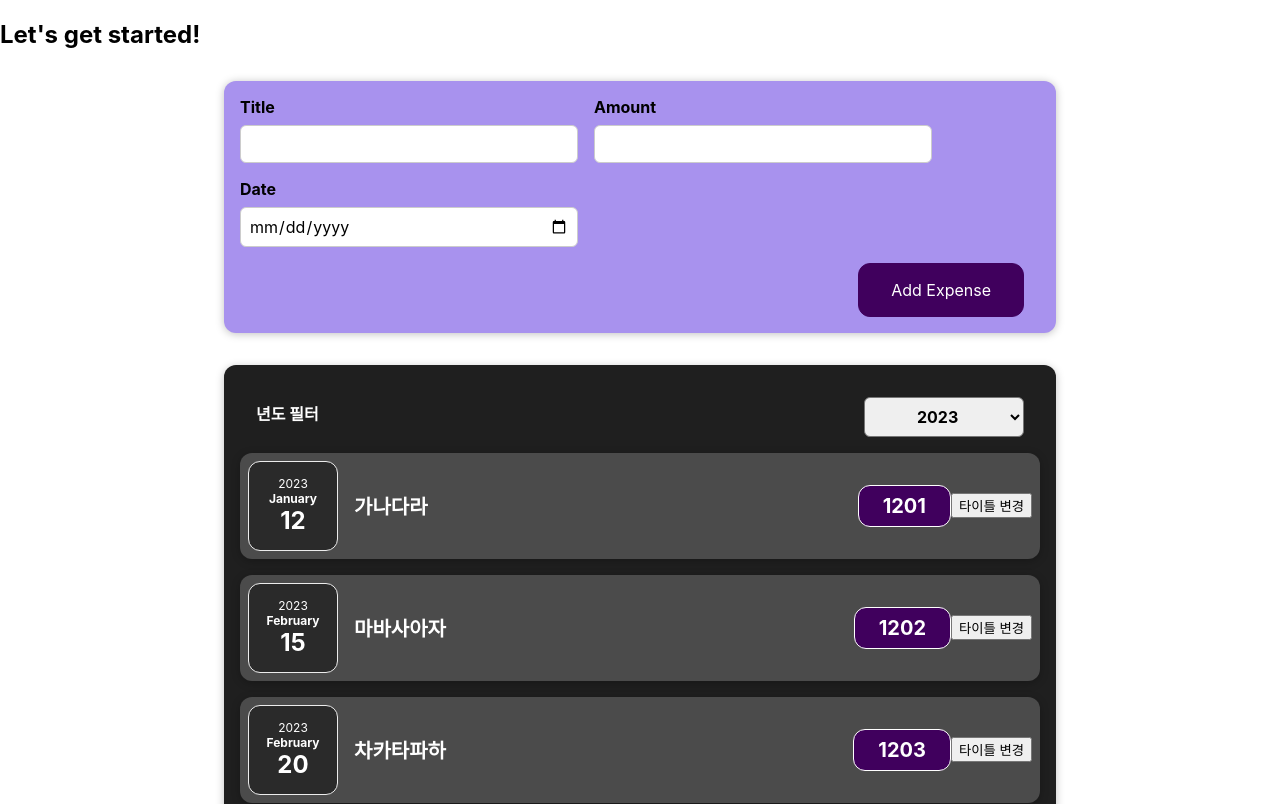
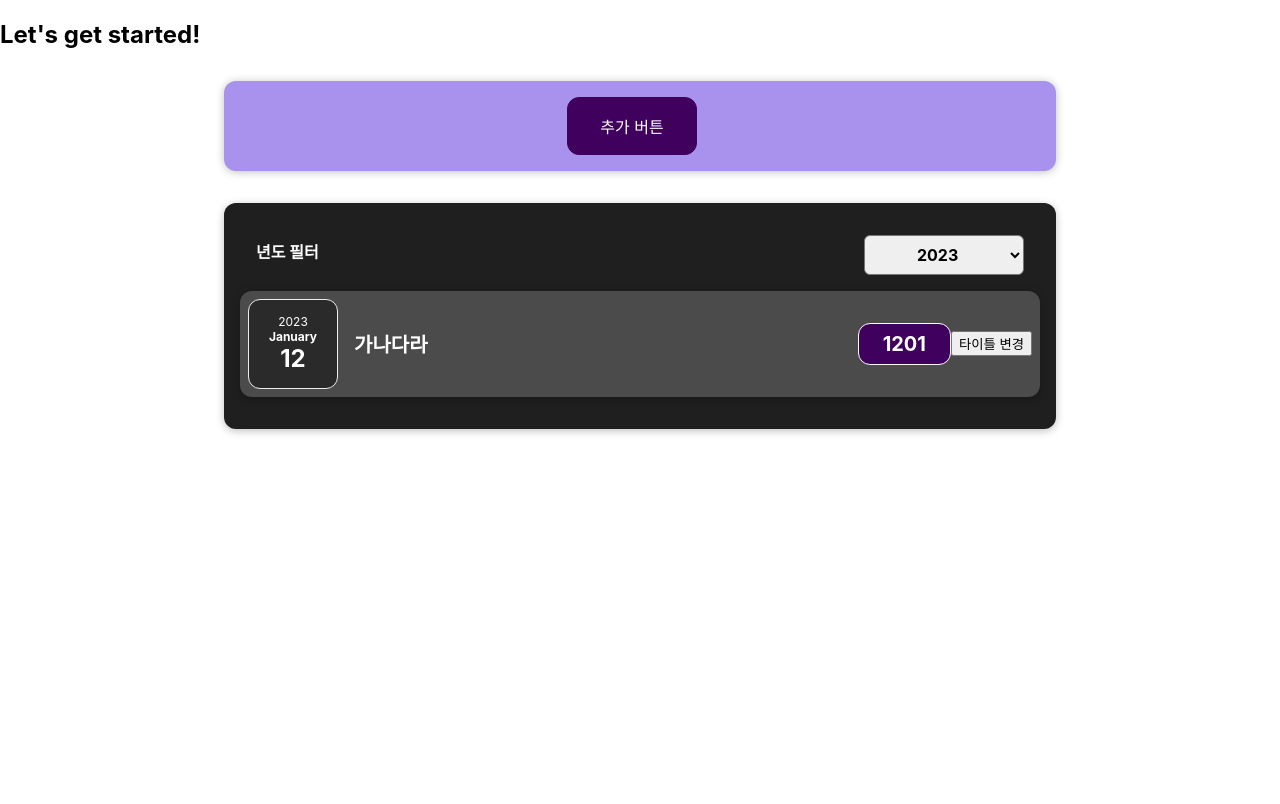
Before and after one commit to huksjh/react_udemy, a React (Create React App) app: page / in a window 1280 px wide. Shown: the top 804 px of the page. Built offline with nearby package versions, Linux system fonts and the light colour scheme.

Commit message:
필터 추가수정

```diff
--- a/src/App.js
+++ b/src/App.js
@@ -1,9 +1,9 @@
+import { useState } from "react";
 import "./App.css";
 import Expenses from "./components/Expense/Expenses";
 import NewExpense from "./components/NewExpense/NewExpense";
 
-function App() {
-	const expenses = [
+const DUMMY_EXPENSES = [
 	{
 		id: "el-1",
 		title: "가나다라",
@@ -14,25 +14,30 @@ function App() {
 		id: "el-2",
 		title: "마바사아자",
 		amount: 1202,
-			date: new Date(2023, 1, 15),
+		date: new Date(2021, 1, 15),
 	},
 	{
 		id: "el-3",
 		title: "차카타파하",
 		amount: 1203,
-			date: new Date(2023, 1, 20),
+		date: new Date(2022, 1, 20),
 	},
 	{
 		id: "el-4",
 		title: "우리나라",
 		amount: 1204,
-			date: new Date(2023, 0, 23),
+		date: new Date(2022, 0, 23),
 	},
 ];
+function App() {
+	const [expenses, setExpenses] = useState(DUMMY_EXPENSES);
 
 	const addExpenseData = (expense) => {
 		console.log("In App.js");
-		console.log(expense);
+		//console.log(expense);
+		setExpenses((prevExpensse) => {
+			return [expense, ...expenses];
+		});
 	};
 
 	return (
--- a/src/components/Expense/Expenses.js
+++ b/src/components/Expense/Expenses.js
@@ -7,9 +7,25 @@ import "./Expenses.css";
 const Expenses = (props) => {
 	const [filteredYear, setFiltereYear] = useState("2023");
 	const filterChangeHandler = (selectedYear) => {
-		console.log("filterChangeHandler");
 		setFiltereYear(selectedYear);
 	};
+
+	const filterExpenses = props.items.filter((item) => {
+		return item.date.getFullYear().toString() === filteredYear;
+	});
+	//console.log(filterExpenses);
+
+	let expenseContent = <p>검색된 데이터가 없습니다.</p>;
+	if (filterExpenses.length > 0) {
+		expenseContent = filterExpenses.map((item) => (
+			<ExpenseItem
+				key={item.id}
+				title={item.title}
+				amount={item.amount}
+				date={item.date}
+			/>
+		));
+	}
 
 	return (
 		<div>
@@ -18,14 +34,7 @@ const Expenses = (props) => {
 					selectedYear={filteredYear}
 					onChangeFilter={filterChangeHandler}
 				/>
-				{props.items.map((item) => (
-					<ExpenseItem
-						key={item.id}
-						title={item.title}
-						amount={item.amount}
-						date={item.date}
-					/>
-				))}
+				{expenseContent}
 			</Card>
 		</div>
 	);
--- a/src/components/NewExpense/ExpenseForm.js
+++ b/src/components/NewExpense/ExpenseForm.js
@@ -68,6 +68,9 @@ const ExpenseForm = (props) => {
 				</div>
 			</div>
 			<div className="new-expense__actions">
+				<button type="button" onClick={props.onCancel}>
+					Cancel
+				</button>
 				<button type="submit">Add Expense</button>
 			</div>
 		</form>
--- a/src/components/NewExpense/NewExpense.js
+++ b/src/components/NewExpense/NewExpense.js
@@ -1,8 +1,10 @@
-import React from "react";
+import React, { useState } from "react";
 import ExpenseForm from "./ExpenseForm";
 
 import "./NewExpense.css";
 const NewExpense = (props) => {
+	const [isEditing, setIsEditing] = useState(false);
+
 	// ExpenseForm 에서 입력받은 데이터 받아오기
 	const saveExpenseDataHandler = (enteredExpenseData) => {
 		const expenseData = {
@@ -10,10 +12,29 @@ const NewExpense = (props) => {
 			id: Math.random().toString(),
 		};
 		props.onAddExpenseData(expenseData);
+		setIsEditing(false);
+	};
+
+	const startEditing = (e) => {
+		setIsEditing(true);
+	};
+
+	const stopEditing = (e) => {
+		setIsEditing(false);
 	};
 	return (
 		<div className="new-expense">
-			<ExpenseForm onSaveExpenseData={saveExpenseDataHandler} />
+			{!isEditing && (
+				<button type="button" onClick={startEditing}>
+					추가 버튼
+				</button>
+			)}
+			{isEditing && (
+				<ExpenseForm
+					onCancel={stopEditing}
+					onSaveExpenseData={saveExpenseDataHandler}
+				/>
+			)}
 		</div>
 	);
 };
```
Lines whose indentation alone changed are shown as unchanged.
